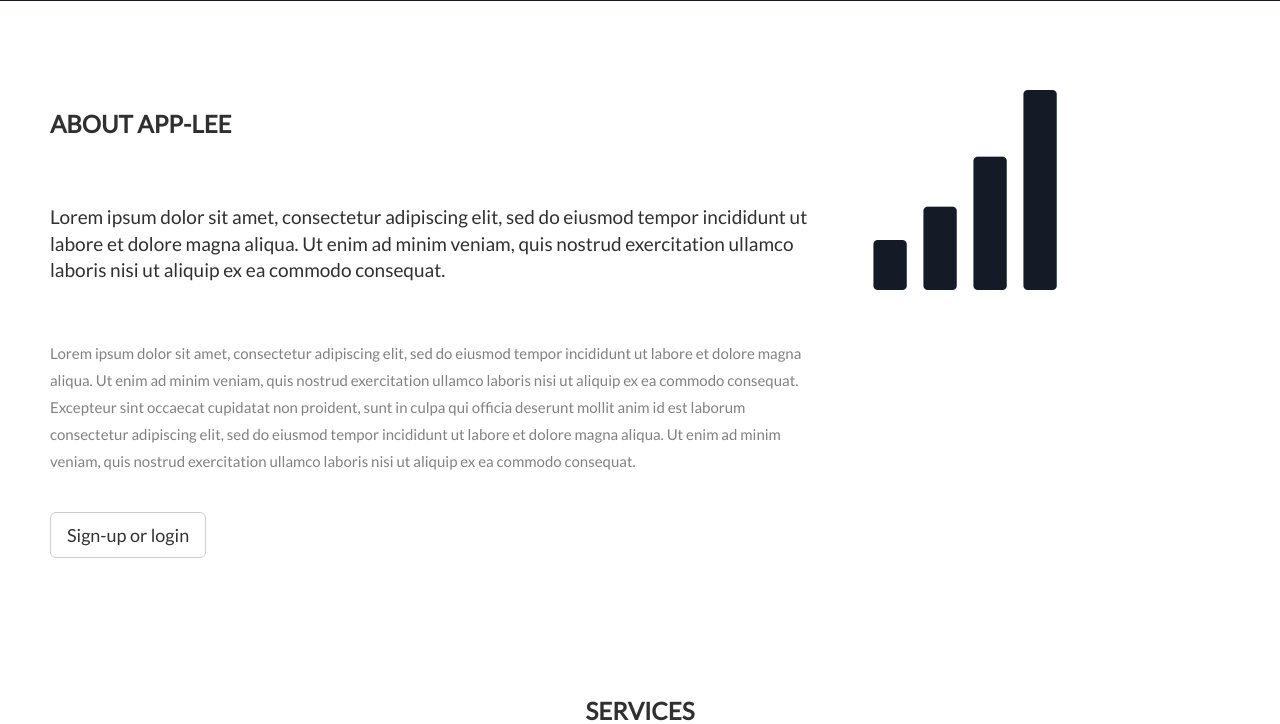
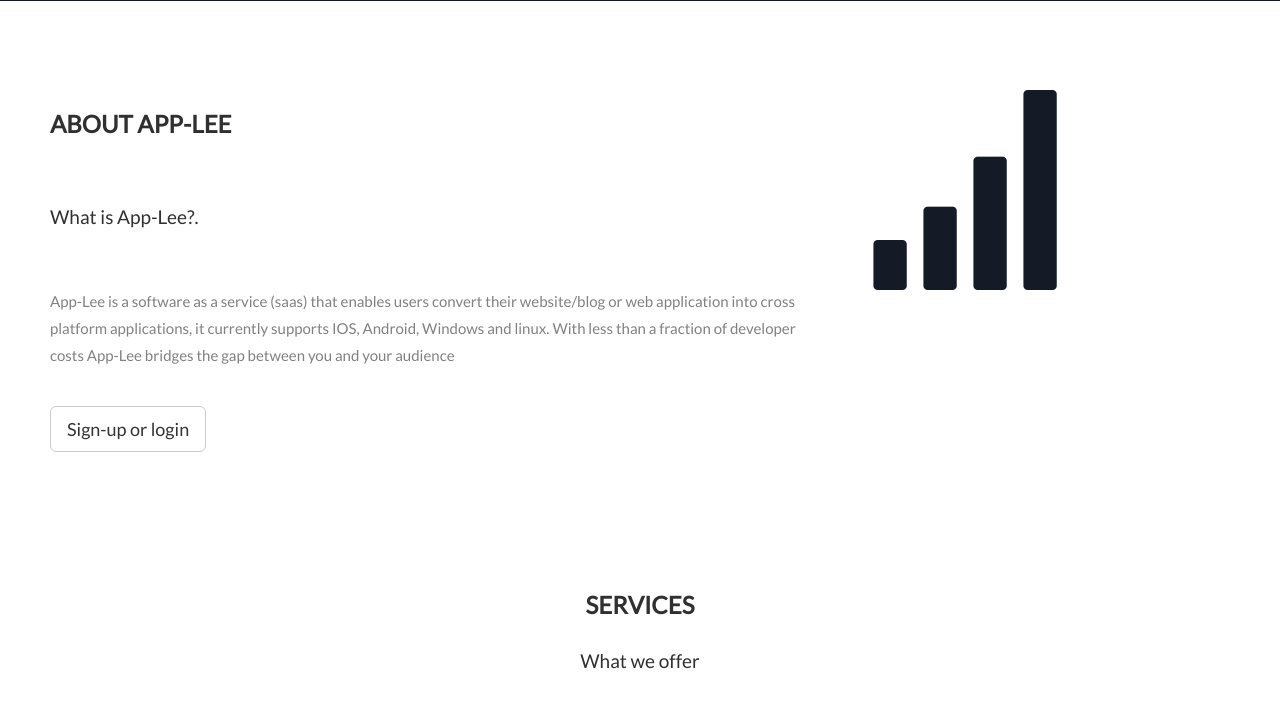
Before and after one commit to elvis-chuks/app-lee-private, a Flask app: page / in a window 1280 px wide. Shown: the part 351-1075 px from the top of the page. Run offline with Flask 2, Linux system fonts and the light colour scheme; some libraries are stand-ins or nearby versions.

Commit message:
fixed about

```diff
--- a/templates/index.html
+++ b/templates/index.html
@@ -224,8 +224,10 @@
   <div class="row">
     <div class="col-sm-8">
       <h2>About App-Lee</h2><br>
-      <h4>Lorem ipsum dolor sit amet, consectetur adipiscing elit, sed do eiusmod tempor incididunt ut labore et dolore magna aliqua. Ut enim ad minim veniam, quis nostrud exercitation ullamco laboris nisi ut aliquip ex ea commodo consequat.</h4><br>
-      <p>Lorem ipsum dolor sit amet, consectetur adipiscing elit, sed do eiusmod tempor incididunt ut labore et dolore magna aliqua. Ut enim ad minim veniam, quis nostrud exercitation ullamco laboris nisi ut aliquip ex ea commodo consequat. Excepteur sint occaecat cupidatat non proident, sunt in culpa qui officia deserunt mollit anim id est laborum consectetur adipiscing elit, sed do eiusmod tempor incididunt ut labore et dolore magna aliqua. Ut enim ad minim veniam, quis nostrud exercitation ullamco laboris nisi ut aliquip ex ea commodo consequat.</p>
+      <h4>What is App-Lee?.</h4><br>
+      <p>App-Lee is a software as a service (saas) that enables users convert their website/blog or web application into cross platform applications,
+        it currently supports IOS, Android, Windows and linux.
+        With less than a fraction of developer costs App-Lee bridges the gap between you and your audience</p>
       <br><button class="btn btn-default btn-lg">Sign-up or login</button>
     </div>
     <div class="col-sm-4">
```
